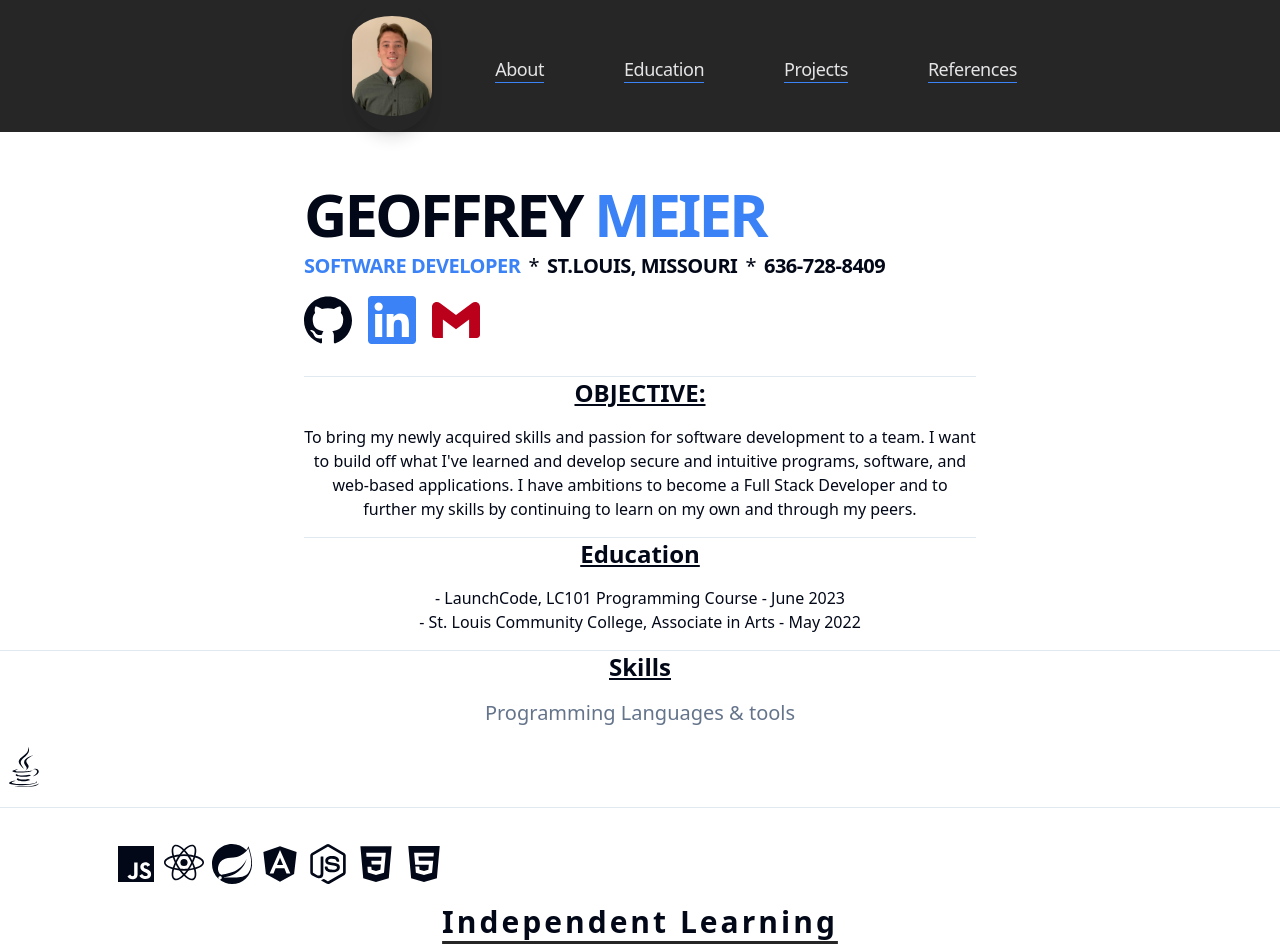
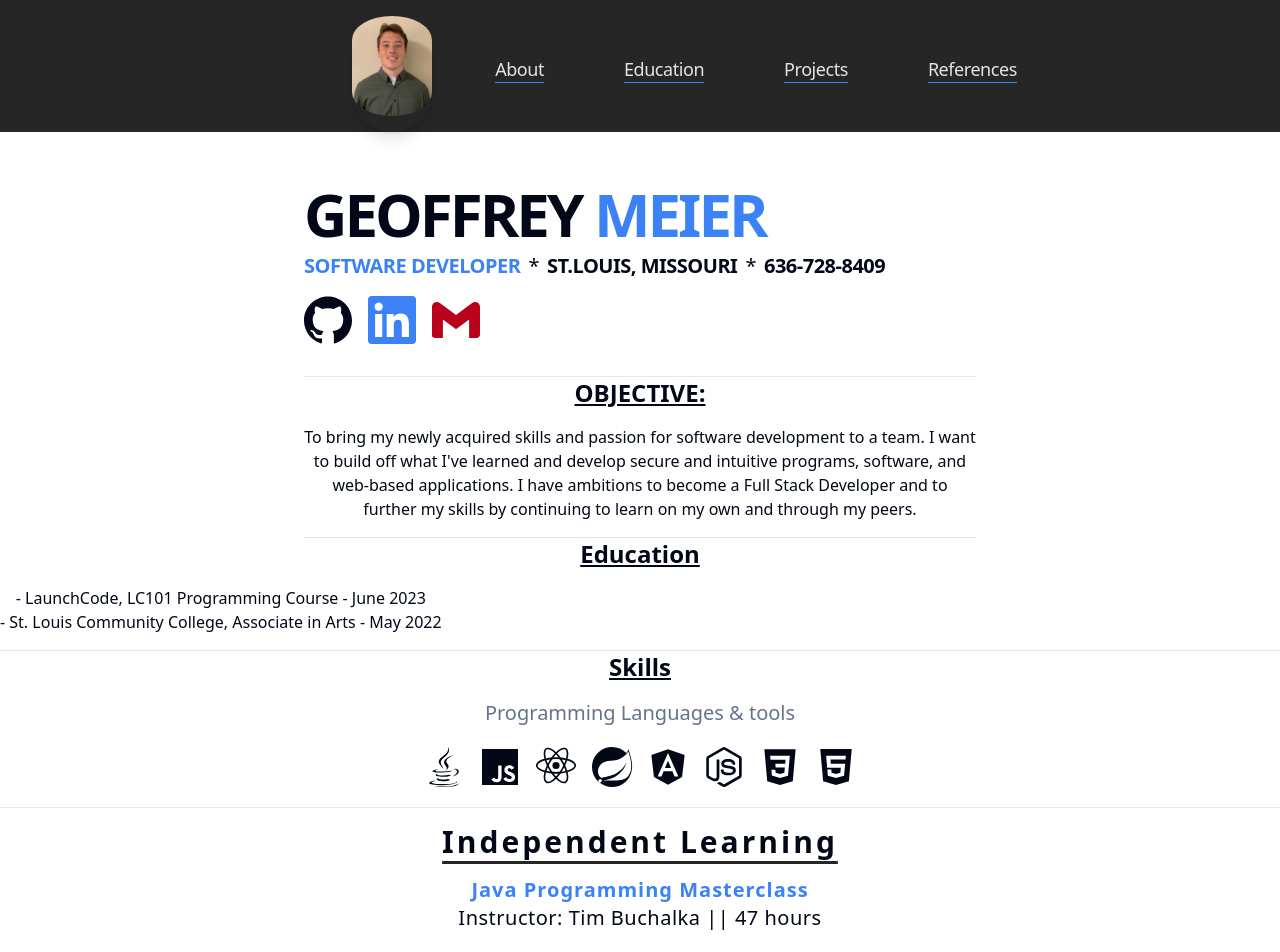
Before and after one commit to GeoffMeier/resume-website, a React app: page / in a window 1280 px wide. Shown: the top 952 px of the page. Built offline with nearby package versions, Linux system fonts and the light colour scheme.

Commit message:
fixed icons

```diff
--- a/src/components/education.jsx
+++ b/src/components/education.jsx
@@ -30,57 +30,49 @@ export default function Education() {
 			<Section>
 				<SectionTitle>Skills</SectionTitle>
 				<SectionSubTitle>Programming Languages & tools</SectionSubTitle>
-				<SectionBody>
+				<SectionBody className="flex-row flex-wrap gap-2 justify-center">
 					<SectionIconLink
 						icon={<BiLogoJava />}
 						label="Java"
 						href="https://www.java.com/en/"
 					/>
-				</SectionBody>
-			</Section>
-
-			{/* <ul className="text-center py-2">
-    <li>Iterated over questions to display one question at a time and stored candidate’s answers
-</li>
-    </ul> */}
-			<div className="pt-8 flex flex-row item-center text-center">
-				<div className=" pt-4  pl-28 item-center text-center"></div>
 					<SectionIconLink
 						icon={<BiLogoJavascript />}
-					label=""
+						label="JavaScript"
 						href="https://www.javascript.com/"
 					></SectionIconLink>
 					<SectionIconLink
 						icon={<BiLogoReact />}
-					label=""
+						label="React"
 						href="https://react.dev/"
 					></SectionIconLink>
 					<SectionIconLink
 						icon={<BiLogoSpringBoot />}
-					label=""
+						label="Spring Boot"
 						href="https://spring.io/"
 					></SectionIconLink>
 					<SectionIconLink
 						icon={<BiLogoAngular />}
-					label=""
+						label="Angular"
 						href="https://angular.io/"
 					></SectionIconLink>
 					<SectionIconLink
 						icon={<BiLogoNodejs />}
-					label=""
+						label="NodeJS"
 						href="https://nodejs.org/en"
 					></SectionIconLink>
 					<SectionIconLink
 						icon={<BiLogoCss3 />}
-					label=""
+						label="CSS"
 						href="https://css.com/"
 					></SectionIconLink>
 					<SectionIconLink
 						icon={<BiLogoHtml5 />}
-					label=""
+						label="HTML"
 						href="https://html.com/"
 					></SectionIconLink>
-			</div>
+				</SectionBody>
+			</Section>
 
 			<div className="col-start-2">
 				<h2 className=" text-center py-4  font-sans font-bold  decoration-neutral-800 text-3xl  tracking-widest underline   underline-offset-8">
--- a/src/components/section.jsx
+++ b/src/components/section.jsx
@@ -1,3 +1,4 @@
+import { cn } from "@/lib/utils";
 import { Separator } from "./ui/separator";
 import { Tooltip, TooltipContent, TooltipTrigger } from "./ui/tooltip";
 
@@ -23,7 +24,7 @@ export function SectionSubTitle(props) {
 }
 
 export function SectionBody(props) {
-	return <div>{props.children}</div>;
+	return <div className={cn("flex ", props.className)}>{props.children}</div>;
 }
 
 export function SectionIconLink(props) {
```
Lines whose indentation alone changed are shown as unchanged.
